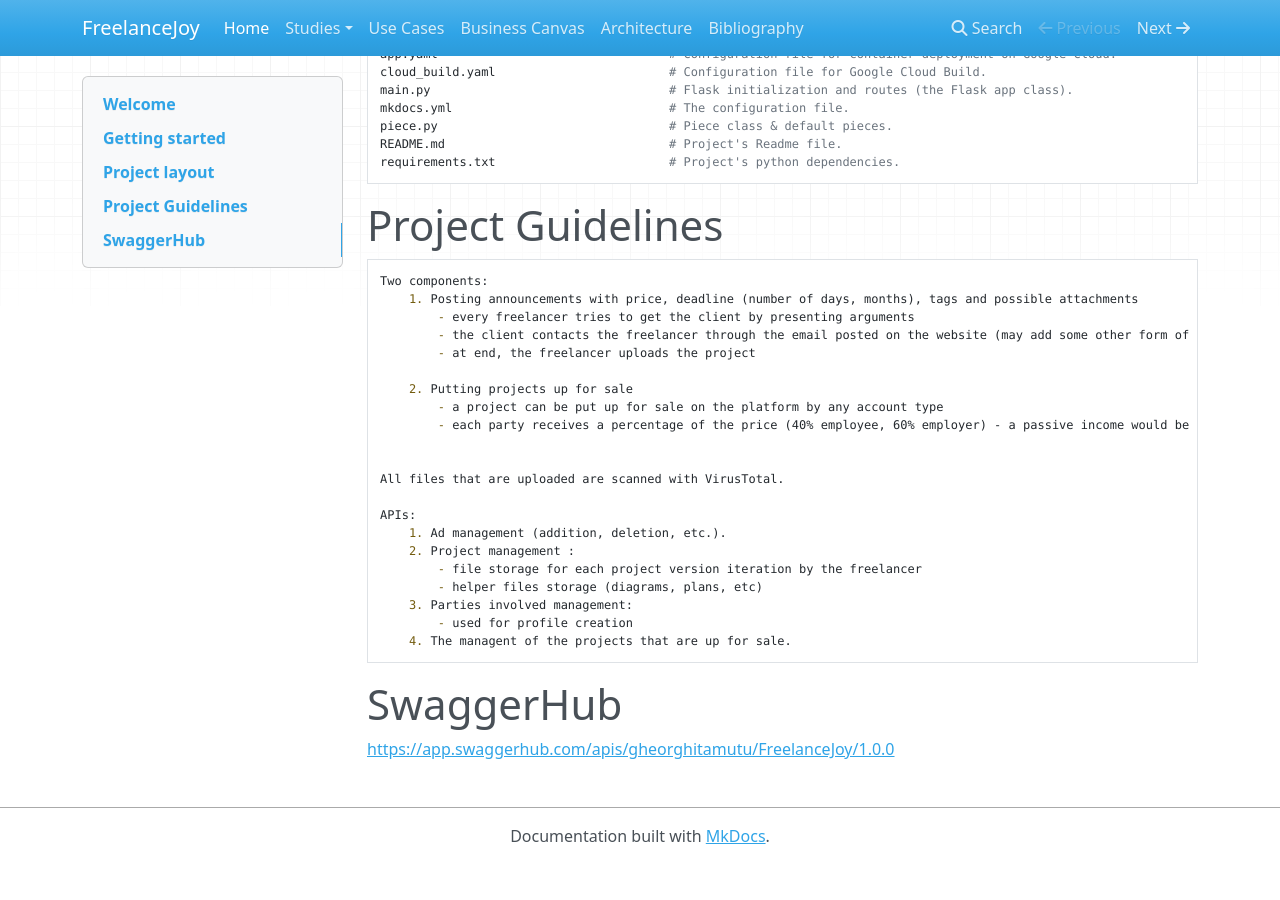
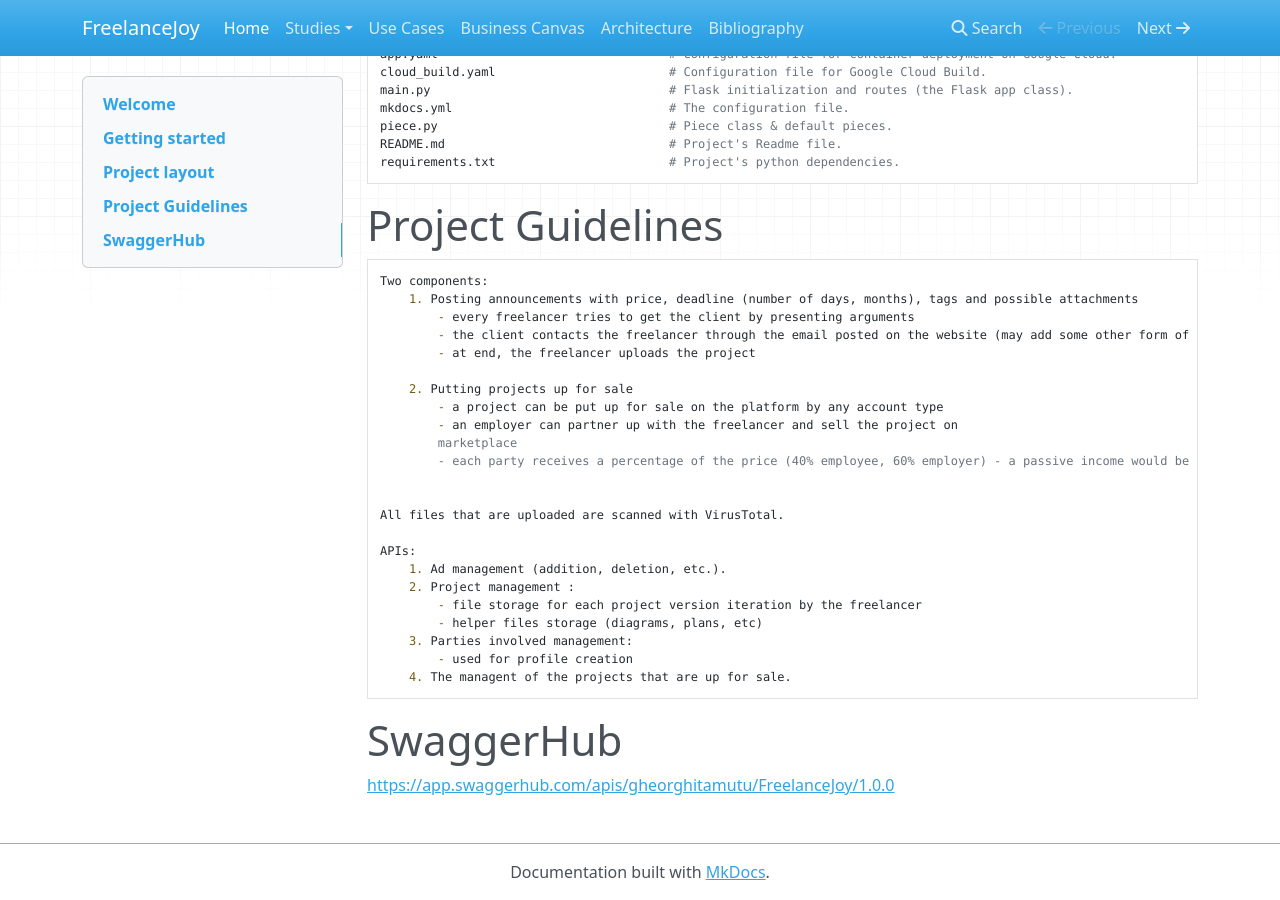
Before and after one commit to gheorghitamutu/FreelanceJoy, an MkDocs documentation site: the page built from docs/index.md, in a window 1280 px wide and 900 px high, scrolled down 683 px. Built offline with MkDocs 1.6.1, drawn with Linux system fonts in a browser that asks for light colours; nearby versions of some CDN libraries; before the commit the page ends 1547 px from its top, so only the background shows below that.

Commit message:
# added one missing feature

```diff
--- a/docs/index.md
+++ b/docs/index.md
@@ -42,6 +42,8 @@ Clone the project's repository and create a virtual python environment with all
 
     	2. Putting projects up for sale
     		- a project can be put up for sale on the platform by any account type
+    		- an employer can partner up with the freelancer and sell the project on
+    		marketplace
     		- each party receives a percentage of the price (40% employee, 60% employer) - a passive income would be generated
 
 
```
